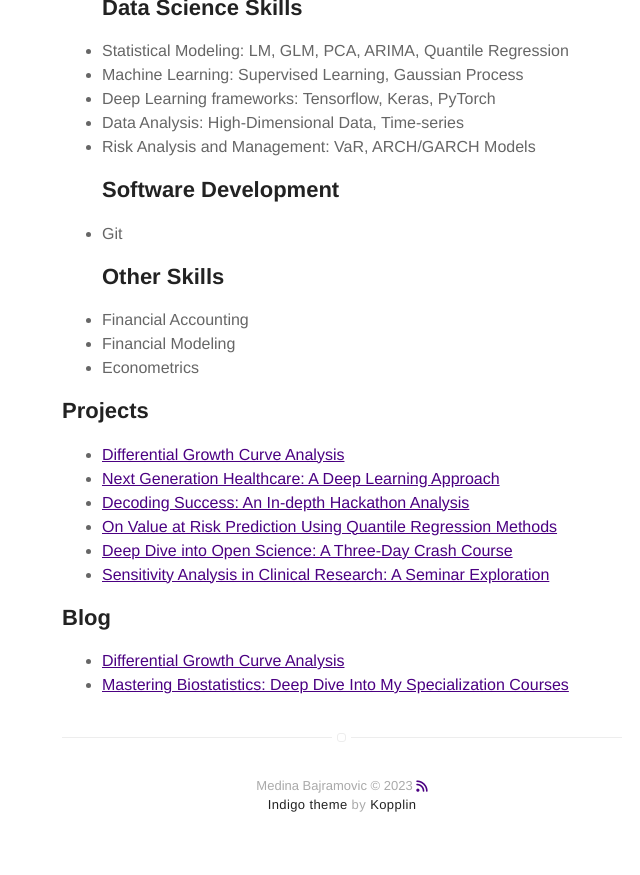
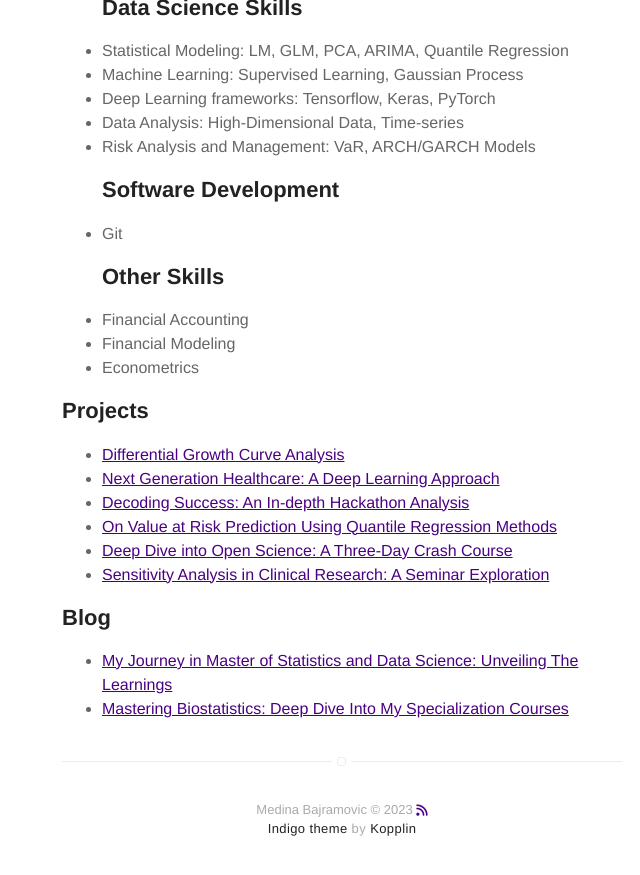
Before and after one commit to medinabaj/medinabaj.github.io, a Jekyll site: the page built from about.md, in a window 1280 px wide and 900 px high, scrolled down 1055 px. Shown: the top 875 px of the window, without its empty margins (298-938 px from the left). Built offline with Jekyll 4.4.1, drawn with Linux system fonts in a browser that asks for light colours; nearby versions of some CDN libraries.

Commit message:
Update about.md

```diff
--- a/about.md
+++ b/about.md
@@ -59,6 +59,6 @@ layout: page
 <h2>Blog</h2>
 
 <ul>
-    <li><a href="_posts/2023-07-24-StatisticsandDataScience.markdown">Differential Growth Curve Analysis</a></li>
+    <li><a href="_posts/2023-07-24-StatisticsandDataScience.markdown">My Journey in Master of Statistics and Data Science: Unveiling The Learnings</a></li>
     <li><a href="_posts/2023-07-24-Biostatistics.markdown">Mastering Biostatistics: Deep Dive Into My Specialization Courses</a></li>
 </ul>
```
